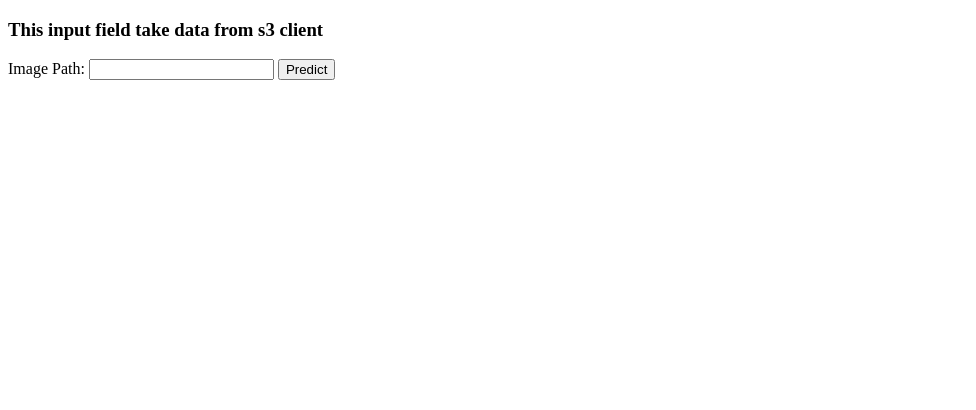
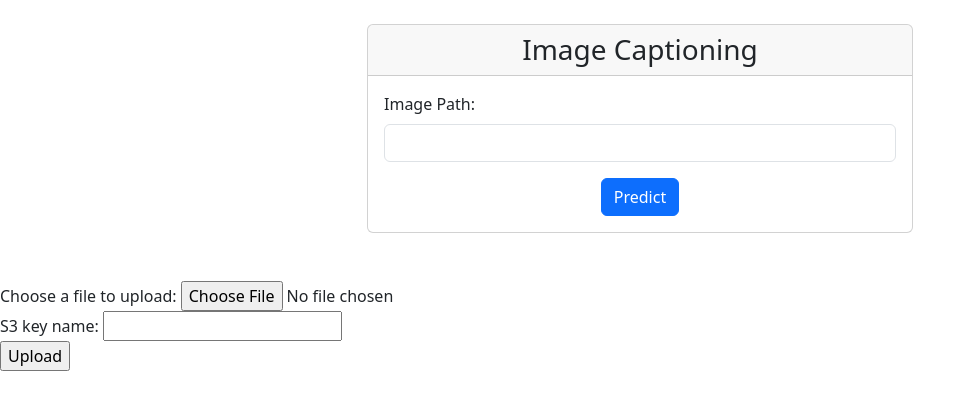
Before and after one commit to rohanpatankar926/image_captioning_api, a Flask app: page / in a window 1280 px wide. Shown: the top 410 px of the page, without its empty margins (0-976 px from the left). Run offline with Flask 2, Linux system fonts and the light colour scheme.

Commit message:
added files

```diff
--- a/model.py
+++ b/model.py
@@ -9,6 +9,7 @@ from os import getenv
 from dotenv import load_dotenv
 load_dotenv()
 import boto3
+import os
 
 s3=boto3.resource("s3",aws_access_key_id=getenv("ACCESS_KEY"),aws_secret_access_key=getenv("SECRET_ACCESS_KEY"))
 bucket=s3.Bucket(getenv("BUCKET_NAME"))
@@ -35,6 +36,22 @@ max_length = 16
 num_beams = 4
 gen_kwargs = {"max_length": max_length, "num_beams": num_beams}
 
+
+@app.route("/upload", methods=["POST"])
+def upload_img_s3():
+    s3 = boto3.resource("s3", aws_access_key_id=getenv("ACCESS_KEY"), aws_secret_access_key=os.getenv("SECRET_ACCESS_KEY"))
+    try:
+        file = request.files['file']
+        encoded_image = base64.b64encode(file.read())
+        s3.Bucket(getenv("BUCKET_NAME")).put_object(Key=request.form['key'], Body=encoded_image)
+        print("uploaded to s3")
+        uploaded_message=f"{file} uploaded successfully"
+        return render_template("home.html",uploaded_message=uploaded_message)
+    except Exception as e:
+        print(e)
+        return "ERROR"
+
+
 @app.route("/predict", methods=['POST'])
 def predict_step():
     try:
@@ -58,4 +75,4 @@ def predict_step():
       return jsonify({'predictions': str(e)})
 
 if __name__ == '__main__':
-  app.run(debug=True,port=8000,host="0.0.0.0")
+  app.run(debug=True,port=8130,host="0.0.0.0")
--- a/templates/home.html
+++ b/templates/home.html
@@ -1,31 +1,63 @@
 <!DOCTYPE html>
 <html>
+
 <head>
-    <title>Image Prediction Demo</title>
+  <title>Image Captioning</title>
+  <link href="https://cdn.jsdelivr.net/npm/bootstrap@5.3.0-alpha1/dist/css/bootstrap.min.css" rel="stylesheet"
+    integrity="sha384-GLhlTQ8iRABdZLl6O3oVMWSktQOp6b7In1Zl3/Jr59b6EGGoI1aFkw7cmDA6j6gD" crossorigin="anonymous">
+</head>
+
+<body>
+  <div class="container my-4">
+    <div class="row justify-content-center">
+      <div class="col-lg-6">
+        <div class="card">
+          <div class="card-header text-center">
+            <h3 class="mb-0">Image Captioning</h3>
+          </div>
+          <div class="card-body">
+            <form id="image-form">
+              <div class="mb-3">
+                <label for="image-path" class="form-label">Image Path:</label>
+                <input type="text" id="image-path" name="image_paths" class="form-control" required>
+              </div>
+              <div class="text-center">
+                <button type="submit" class="btn btn-primary">Predict</button>
+              </div>
+            </form>
+          </div>
+        </div>
+        <div class="mt-4" id="predictions"></div>
+      </div>
+    </div>
+  </div>
+  </p>
+
+  <form action="/upload" method="post" enctype="multipart/form-data">
+    <label for="file">Choose a file to upload:</label>
+    <input type="file" name="file" id="file"><br>
+    <label for="key">S3 key name:</label>
+    <input type="text" name="key" id="key"><br>
+    <input type="submit" value="Upload">
+    <h4>{{ uploaded_message }}</h4>
+  </form>
   <script src="https://ajax.googleapis.com/ajax/libs/jquery/3.6.0/jquery.min.js"></script>
-  </head>
-  <body>
-    <form id="image-form">
-      <h3>This input field take data from s3 client</h3>
-      <label for="image-path">Image Path:</label>
-      <input type="text" id="image-path" name="image_paths">
-      <input type="submit" value="Predict">
-    </form>
-    <div id="predictions"></div>
-
+  <script src="https://cdn.jsdelivr.net/npm/bootstrap@5.3.0-alpha1/dist/js/bootstrap.bundle.min.js"
+    integrity="sha384-w76AqPfDkMBDXo30jS1Sgez6pr3x5MlQ1ZAGC+nuZB+EYdgRZgiwxhTBTkF7CXvN"
+    crossorigin="anonymous"></script>
   <script>
-      $(document).ready(function() {
-        $("#image-form").submit(function(event) {
+    $(document).ready(function () {
+      $("#image-form").submit(function (event) {
         event.preventDefault();
         var imagePath = $("#image-path").val();
         $.ajax({
           url: "/predict",
           type: "POST",
-            data: {image_paths: imagePath},
-            success: function(response) {
+          data: { image_paths: imagePath },
+          success: function (response) {
             $("#predictions").html(response.predictions);
           },
-            error: function(xhr, status, error) {
+          error: function (xhr, status, error) {
             console.log("Error: " + error);
           }
         });
@@ -33,4 +65,5 @@
     });
   </script>
 </body>
+
 </html>
--- a/upload_s3.py
+++ b/upload_s3.py
@@ -4,17 +4,17 @@ import os
 import base64
 from dotenv import load_dotenv
 load_dotenv()
-def upload_img_s3(uploaded,s3_upload):
+def upload_img_s3(uploaded):
     s3=boto3.resource("s3",aws_access_key_id=os.getenv("ACCESS_KEY"),aws_secret_access_key=os.getenv("SECRET_ACCESS_KEY"))
     print(s3)
     try:
         with open(uploaded, 'rb') as f:
             encoded_image = base64.b64encode(f.read())
-        s3.Bucket(os.getenv("BUCKET_NAME")).put_object(Key=s3_upload,Body=encoded_image)
+        s3.Bucket(os.getenv("BUCKET_NAME")).put_object(Key=uploaded,Body=encoded_image)
         print("uploaded to s3")
         return True
     except Exception as e:
         print(e)
 
 
-upload_img_s3("image/images.jpg","imageas.jpg")
+upload_img_s3("image3.jpg")
```
Also changed, not shown: a.py (added, +18 -0 lines), image3.jpg (added), images.jpg (renamed from image/images.jpg). Lines whose indentation alone changed are shown as unchanged.
